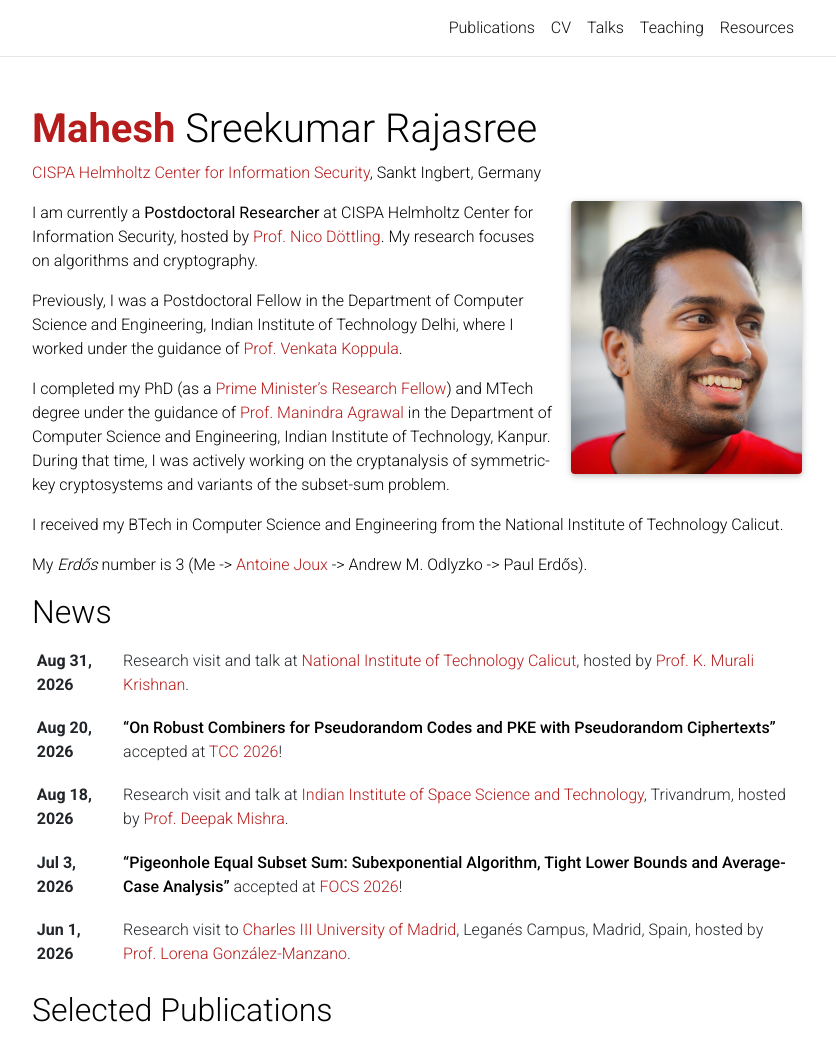
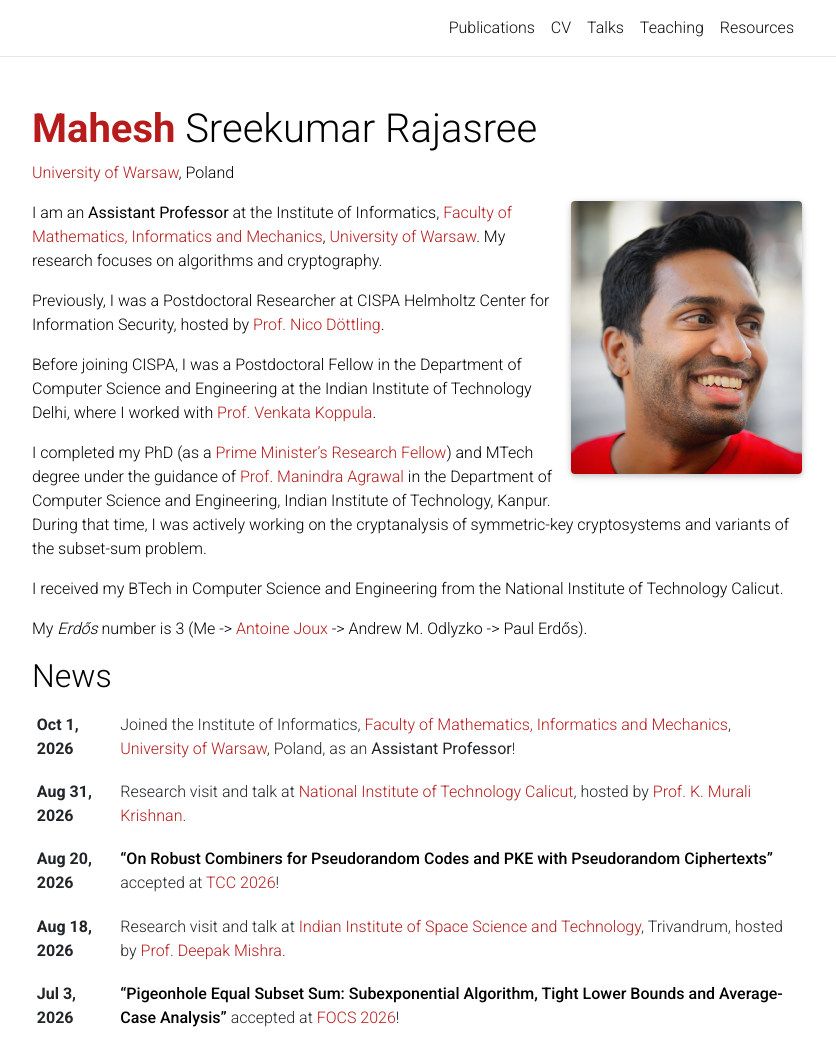
Before and after one commit to Mahe94/mahe94.github.io, a Jekyll site: the page built from _pages/about.md, in a window 1280 px wide and 1400 px high, cut to the strip 0-1058 px from the top of the window. Shown: the whole strip, without its empty margins (223-1059 px from the left). Built offline with Jekyll 4.4.1, drawn with Linux system fonts in a browser that asks for light colours; comment, search, counter and statistics services are not loaded; a style sheet for code colours, icons or effects is not loaded.

Commit message:
Update Warsaw appointment, CV dates, and workshop layout

```diff
--- a/_config.yml
+++ b/_config.yml
@@ -8,7 +8,8 @@ middle_name: Sreekumar
 last_name: Rajasree
 email: mahesh.sreekumar-rajasree@cispa.de
 description: > # the ">" symbol means to ignore newlines until "footer_text:"
-  A simple, whitespace theme for academics. Based on [*folio](https://github.com/bogoli/-folio) design.
+  Mahesh Sreekumar Rajasree, Assistant Professor at the University of Warsaw.
+  Research in algorithms and cryptography.
 footer_text: >
   Powered by <a href="https://jekyllrb.com/" target="_blank">Jekyll</a> with modified <a href="https://github.com/alshedivat/al-folio">al-folio</a> theme.
   Hosted by <a href="https://pages.github.com/" target="_blank">GitHub Pages</a>.
--- a/_includes/cv/time_table.html
+++ b/_includes/cv/time_table.html
@@ -4,6 +4,9 @@
       <div class="cv-timeline-period">
         {% if content.year %}
           {{ content.year }}
+          {% if content.end_year %}
+            <br>&ndash; {{ content.end_year }}
+          {% endif %}
         {% endif %}
       </div>
       <div class="cv-timeline-content">
--- a/_pages/about.md
+++ b/_pages/about.md
@@ -2,7 +2,7 @@
 layout: about
 title: About Me
 permalink: /
-subtitle: <a href='https://cispa.de/en'>CISPA Helmholtz Center for Information Security</a>, Sankt Ingbert, Germany
+subtitle: <a href='https://en.uw.edu.pl/'>University of Warsaw</a>, Poland
 
 profile:
   align: right
@@ -15,9 +15,11 @@ latest_posts: false  # includes a list of the newest posts
 selected_papers: true # includes a list of papers marked as "selected={true}"
 social: true  # includes social icons at the bottom of the page
 ---
-I am currently a <b>Postdoctoral Researcher</b> at CISPA Helmholtz Center for Information Security, hosted by <a href='https://sites.google.com/site/nicodoettling/'>Prof. Nico Döttling</a>. My research focuses on algorithms and cryptography.
+I am an <b>Assistant Professor</b> at the Institute of Informatics, <a href='https://mimuw.edu.pl/en/faculty/'>Faculty of Mathematics, Informatics and Mechanics</a>, <a href='https://en.uw.edu.pl/'>University of Warsaw</a>. My research focuses on algorithms and cryptography.
 
-Previously, I was a Postdoctoral Fellow in the Department of Computer Science and Engineering, Indian Institute of Technology Delhi, where I worked under the guidance of <a href='https://web.iitd.ac.in/~kvenkata/'>Prof. Venkata Koppula</a>.
+Previously, I was a Postdoctoral Researcher at CISPA Helmholtz Center for Information Security, hosted by <a href='https://sites.google.com/site/nicodoettling/'>Prof. Nico Döttling</a>.
+
+Before joining CISPA, I was a Postdoctoral Fellow in the Department of Computer Science and Engineering at the Indian Institute of Technology Delhi, where I worked with <a href='https://web.iitd.ac.in/~kvenkata/'>Prof. Venkata Koppula</a>.
 
 I completed my PhD (as a <a href="https://pmrf.in">Prime Minister’s Research Fellow</a>) and MTech degree under the guidance of <a href='https://en.wikipedia.org/wiki/Manindra_Agrawal'>Prof. Manindra Agrawal</a> in the Department of Computer Science and Engineering, Indian Institute of Technology, Kanpur. During that time, I was actively working on the cryptanalysis of symmetric-key cryptosystems and variants of the subset-sum problem.
 
```
Also changed, not shown: _data/cv.yml (+18 -8 lines), _news/announcement_44.md (added, +8 -0 lines), _pages/home-editorial.md (+4 -2 lines), _workshops/FSTTCS-2026.md (+23 -12 lines), 2 other files.
